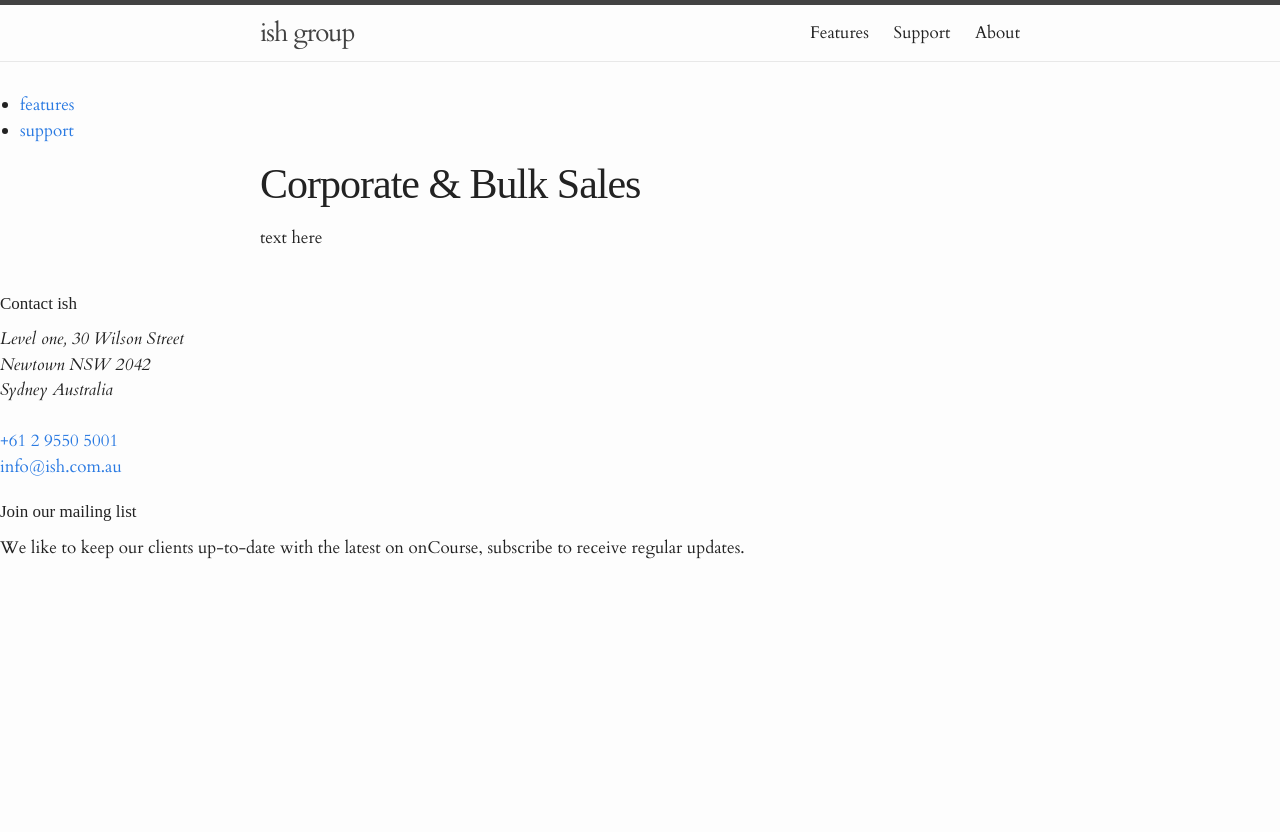
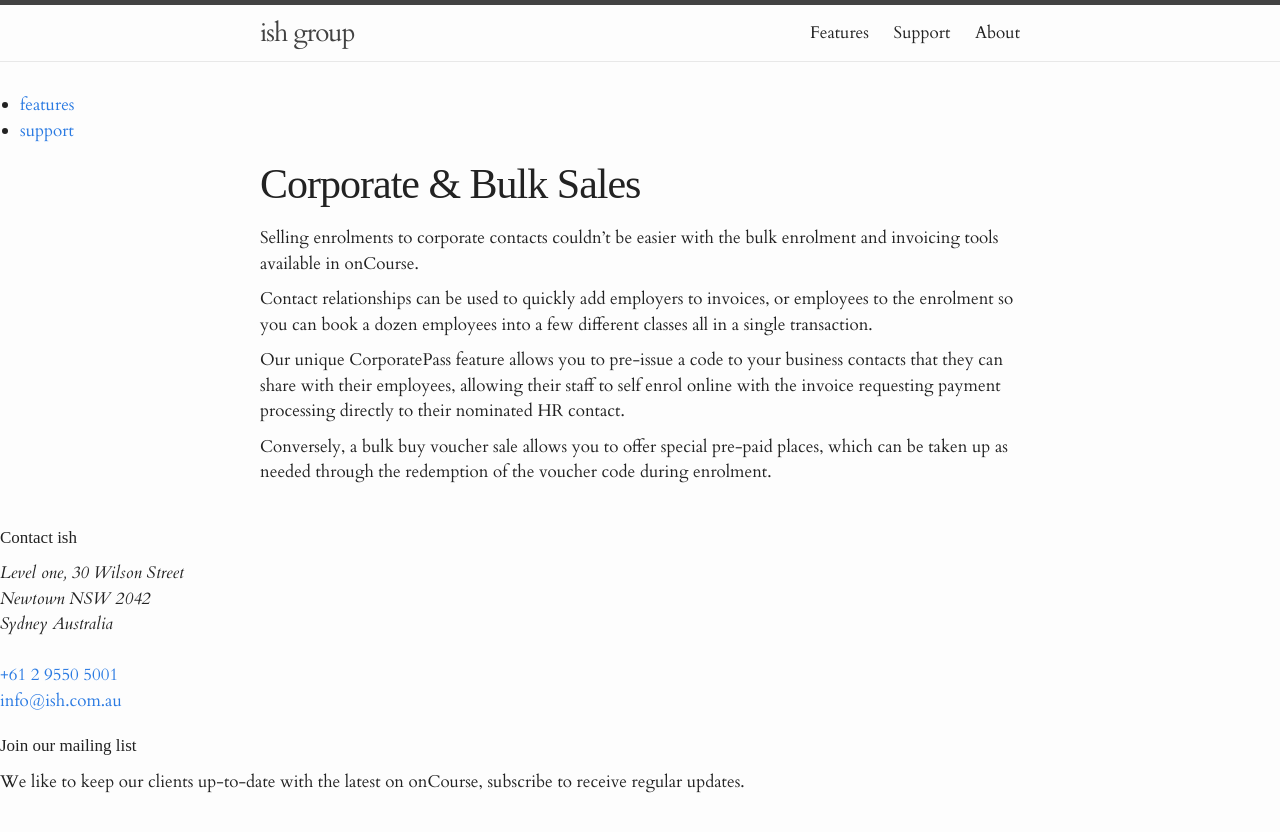
Before and after one commit to stephenmcilwaine/website, a Jekyll site: the page built from features/Marketing/corporate_sales.md, in a window 1280 px wide. Shown: the top 832 px of the page. Built offline with Jekyll 4.4.1, drawn with Linux system fonts in a browser that asks for light colours; some web fonts are replaced.

Commit message:
Copy for marketing pages

```diff
--- a/features/Marketing/corporate_sales.md
+++ b/features/Marketing/corporate_sales.md
@@ -7,4 +7,10 @@ menu:
   parent: marketing
 ---
 
-text here
+Selling enrolments to corporate contacts couldn't be easier with the bulk enrolment and invoicing tools available in onCourse.
+
+Contact relationships can be used to quickly add employers to invoices, or employees to the enrolment so you can book a dozen employees into a few different classes all in a single transaction.
+
+Our unique CorporatePass feature allows you to pre-issue a code to your business contacts that they can share with their employees, allowing their staff to self enrol online with the invoice requesting payment processing directly to their nominated HR contact.
+
+Conversely, a bulk buy voucher sale allows you to offer special pre-paid places, which can be taken up as needed through the redemption of the voucher code during enrolment.
```
Also changed, not shown: features/Marketing/contact_relationships.md (+7 -1 lines), features/Marketing/crm.md (+7 -1 lines), features/Marketing/custom_communications.md (+5 -1 lines).
